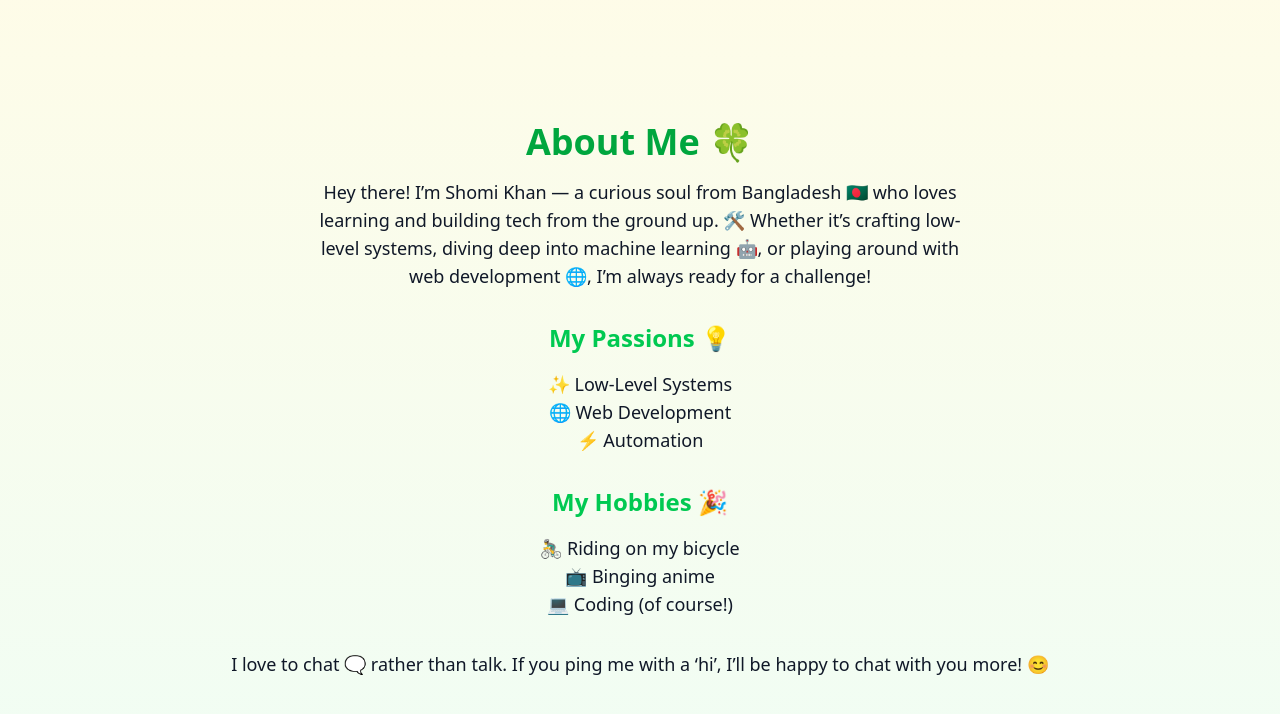
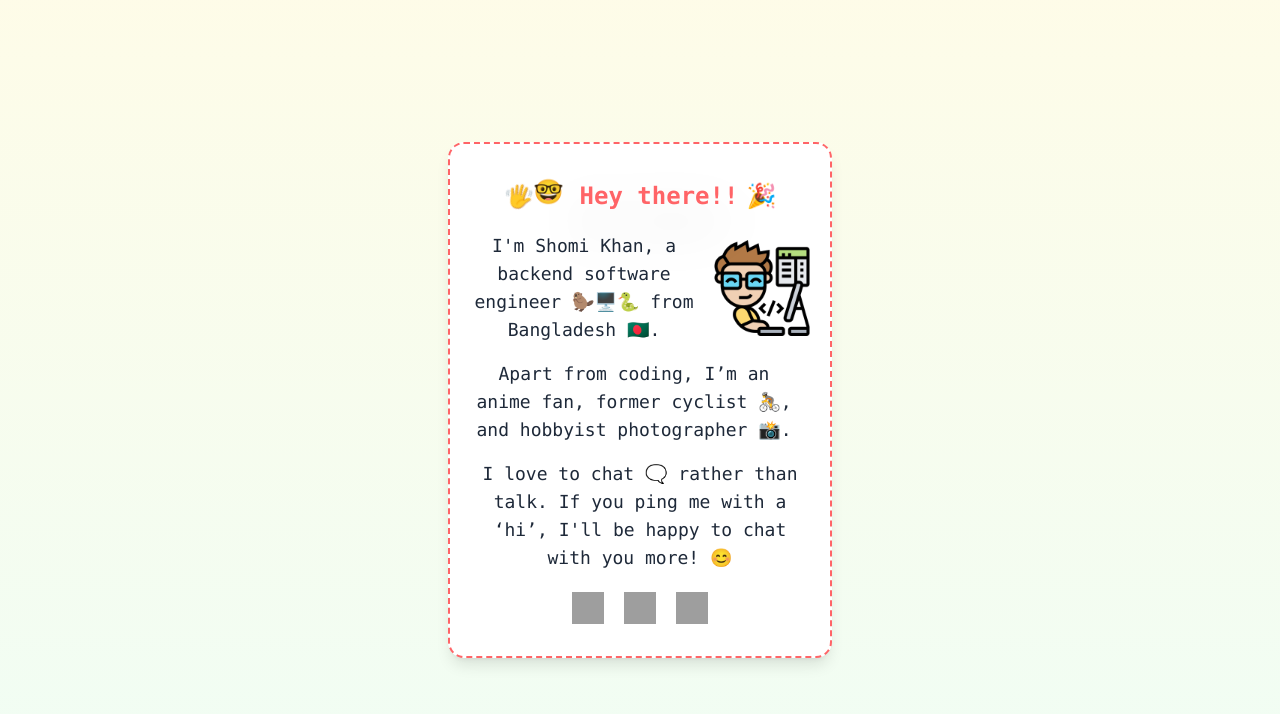
Before and after one commit to nahK994/nahK994.github.io, a Next.js app: page /components/about in a window 1280 px wide. Shown: the top 714 px of the page. Built offline with nearby package versions, Linux system fonts and the light colour scheme; grey boxes are pictures that could not be loaded.

Commit message:
remove new about component and keep the old one

```diff
--- a/app/components/about-old/page.tsx
+++ /dev/null
@@ -1,35 +0,0 @@
-import Image from "next/image";
-
-export default function AboutOld() {
-    return <section id="about" className="flex justify-center items-center h-screen font-mono px-3 bg-gradient-to-b to-green-50 from-yellow-50 text-gray-900">
-        <div
-            className="bg-white border-2 border-dashed border-red-400 rounded-2xl shadow-lg py-8 px-2 sm:px-5 max-w-sm text-center opacity-0 animate-fadeIn">
-            <h2 className="font-bold flex justify-center items-center mb-4 text-2xl">
-                <span className="animate-wave">👋</span>
-                <span className="mb-2 mr-4">🤓</span>
-                <span className="text-red-400 drop-shadow-2xl mr-2">Hey there!!</span>
-                <span>🎉</span>
-            </h2>
-            <div className="flex flex-col sm:flex-row justify-center items-center mb-4 gap-x-4">
-                <p className="text-gray-800 text-lg">I'm Shomi Khan, a backend software engineer 🦫🖥️🐍 from
-                    Bangladesh 🇧🇩.</p>
-                <Image src="/programmer.png" alt="Shomi Khan" width={96} height={96} className="w-20 h-20 sm:w-24 sm:h-24 mt-4 sm:mt-0" />
-            </div>
-            <p className="pr-3 text-gray-800 mb-4 text-lg">Apart from coding, I’m an anime fan, former cyclist 🚴, and hobbyist
-                photographer 📸.</p>
-            <p className="text-gray-800 text-lg">I love to chat 🗨️ rather than talk. If you ping me with a ‘hi’, I'll be happy
-                to chat with you more! 😊</p>
-            <div className="flex justify-center gap-5 mt-5">
-                <a href="https://github.com/nahK994" target="_blank">
-                    <Image src="https://cdn-icons-png.flaticon.com/512/25/25231.png" alt="GitHub" width={32} height={32} className="w-8 h-8" />
-                </a>
-                <a href="https://linkedin.com/in/shomikhan" target="_blank">
-                    <Image src="https://cdn-icons-png.flaticon.com/512/174/174857.png" alt="LinkedIn" width={32} height={32} className="w-8 h-8" />
-                </a>
-                <a href="https://www.facebook.com/shomi.khan1" target="_blank">
-                    <Image src="https://cdn-icons-png.flaticon.com/512/174/174848.png" alt="Facebook" width={32} height={32} className="w-8 h-8" />
-                </a>
-            </div>
-        </div>
-    </section>
-}
--- a/app/components/about/page.tsx
+++ b/app/components/about/page.tsx
@@ -1,30 +1,35 @@
 import Image from "next/image";
 
 export default function About() {
-    return <section id="about" className="min-h-screen flex flex-col items-center justify-center text-center p-8 bg-gradient-to-b to-green-50 from-yellow-50 text-gray-900">
-    <h1 className="text-4xl font-bold text-green-600 mb-4">About Me 🍀</h1>
-    <p className="text-lg max-w-2xl mb-8">
-      Hey there! I’m Shomi Khan — a curious soul from Bangladesh 🇧🇩 who loves learning and building tech from the ground up. 🛠️
-      Whether it’s crafting low-level systems, diving deep into machine learning 🤖, or playing around with web development 🌐,
-      I’m always ready for a challenge!
-    </p>
-
-    <h2 className="text-2xl font-semibold text-green-500 mb-4">My Passions 💡</h2>
-    <ul className="text-lg mb-8">
-      <li>✨ Low-Level Systems</li>
-      <li>🌐 Web Development</li>
-      <li>⚡ Automation</li>
-    </ul>
-
-    <h2 className="text-2xl font-semibold text-green-500 mb-4">My Hobbies 🎉</h2>
-    <ul className="text-lg">
-      <li>🚴‍♂️ Riding on my bicycle</li>
-      <li>📺 Binging anime</li>
-      <li>💻 Coding (of course!)</li>
-    </ul>
-
-    <p className="text-lg mt-8">
-      I love to chat 🗨️ rather than talk. If you ping me with a ‘hi’, I’ll be happy to chat with you more! 😊
-    </p>
-  </section>
+    return <section id="about" className="flex justify-center items-center h-screen font-mono px-3 bg-gradient-to-b to-green-50 from-yellow-50 text-gray-900">
+        <div
+            className="bg-white border-2 border-dashed border-red-400 rounded-2xl shadow-lg py-8 px-2 sm:px-5 max-w-sm text-center opacity-0 animate-fadeIn">
+            <h2 className="font-bold flex justify-center items-center mb-4 text-2xl">
+                <span className="animate-wave">👋</span>
+                <span className="mb-2 mr-4">🤓</span>
+                <span className="text-red-400 drop-shadow-2xl mr-2">Hey there!!</span>
+                <span>🎉</span>
+            </h2>
+            <div className="flex flex-col sm:flex-row justify-center items-center mb-4 gap-x-4">
+                <p className="text-gray-800 text-lg">I'm Shomi Khan, a backend software engineer 🦫🖥️🐍 from
+                    Bangladesh 🇧🇩.</p>
+                <Image src="/programmer.png" alt="Shomi Khan" width={96} height={96} className="w-20 h-20 sm:w-24 sm:h-24 mt-4 sm:mt-0" />
+            </div>
+            <p className="pr-3 text-gray-800 mb-4 text-lg">Apart from coding, I’m an anime fan, former cyclist 🚴, and hobbyist
+                photographer 📸.</p>
+            <p className="text-gray-800 text-lg">I love to chat 🗨️ rather than talk. If you ping me with a ‘hi’, I'll be happy
+                to chat with you more! 😊</p>
+            <div className="flex justify-center gap-5 mt-5">
+                <a href="https://github.com/nahK994" target="_blank">
+                    <Image src="https://cdn-icons-png.flaticon.com/512/25/25231.png" alt="GitHub" width={32} height={32} className="w-8 h-8" />
+                </a>
+                <a href="https://linkedin.com/in/shomikhan" target="_blank">
+                    <Image src="https://cdn-icons-png.flaticon.com/512/174/174857.png" alt="LinkedIn" width={32} height={32} className="w-8 h-8" />
+                </a>
+                <a href="https://www.facebook.com/shomi.khan1" target="_blank">
+                    <Image src="https://cdn-icons-png.flaticon.com/512/174/174848.png" alt="Facebook" width={32} height={32} className="w-8 h-8" />
+                </a>
+            </div>
+        </div>
+    </section>
 }
--- a/app/components/sidebar/page.tsx
+++ b/app/components/sidebar/page.tsx
@@ -2,10 +2,6 @@
 
 import React, { useState, useEffect } from "react";
 import {
-    FaHome,
-    FaInfoCircle,
-    FaLaptopCode,
-    FaProjectDiagram,
     FaAngleRight,
     FaAngleDown,
 } from "react-icons/fa";
--- a/app/page.tsx
+++ b/app/page.tsx
@@ -1,4 +1,3 @@
-import AboutOld from "./components/about-old/page";
 import About from "./components/about/page";
 import Hero from "./components/hero/page";
 import Sidebar from "./components/sidebar/page";
@@ -8,8 +7,7 @@ export default function Home() {
     <div className="flex flex-col">
         <Sidebar />
         <Hero />
-        <AboutOld />
-        {/* <About /> */}
+        <About />
     </div>
   );
 }
```
